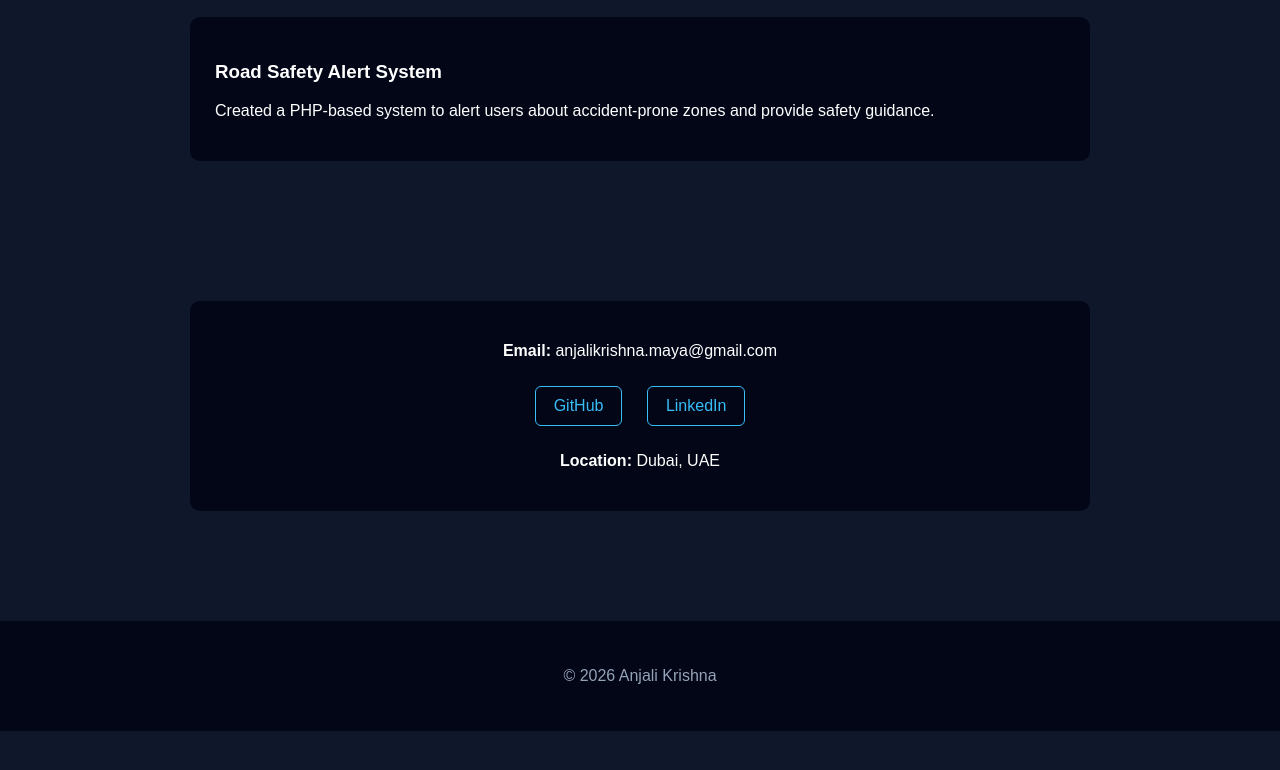
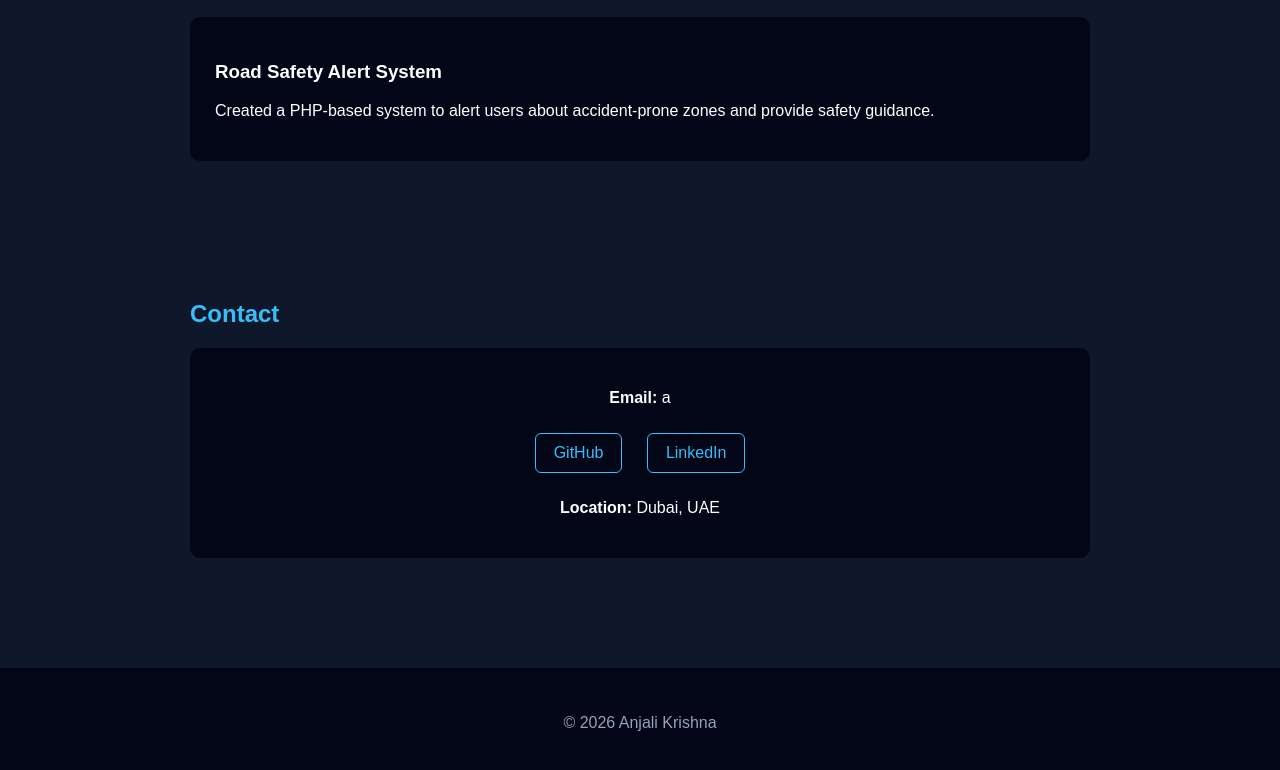
Before and after one commit to anjalikrishna1508/anjalikrishna1508.github.io, a plain HTML site: page index.html in a window 1280 px wide. Shown: the part 3070-3840 px from the top of the page. Before the commit the page ends 3801 px from the top, so only its background shows below. Drawn offline with Linux system fonts and the light colour scheme.

Commit message:
Update contact email and LinkedIn link

```diff
--- a/index.html
+++ b/index.html
@@ -304,9 +304,10 @@ Created a PHP-based system to alert users about accident-prone zones and provide
 
 <section id="contact">
 
+  <h2>Contact</h2>
 <div class="card contact-box">
 
-<p><b>Email:</b> anjalikrishna.maya@gmail.com</p>
+<p><b>Email:</b> <a href="anjalikrishna.maya@gmail.com"></a>a</p>
 
 <div class="contact-links">
 
@@ -314,7 +315,7 @@ Created a PHP-based system to alert users about accident-prone zones and provide
 GitHub
 </a>
 
-<a href="https://linkedin.com/in/anjali-krishna-m" target="_blank" class="contact-btn">
+<a href="https://www.linkedin.com/in/anjali-krishna-m-6137b1228" target="_blank" class="contact-btn">
 LinkedIn
 </a>
 
```
